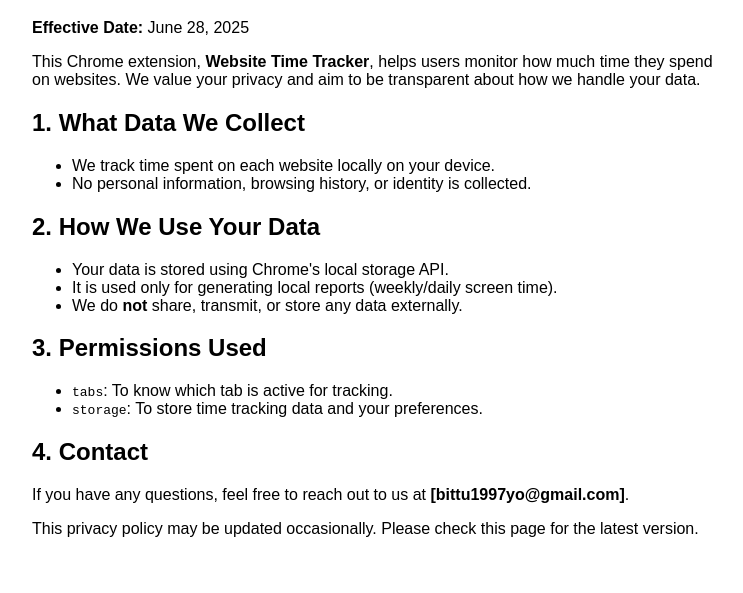
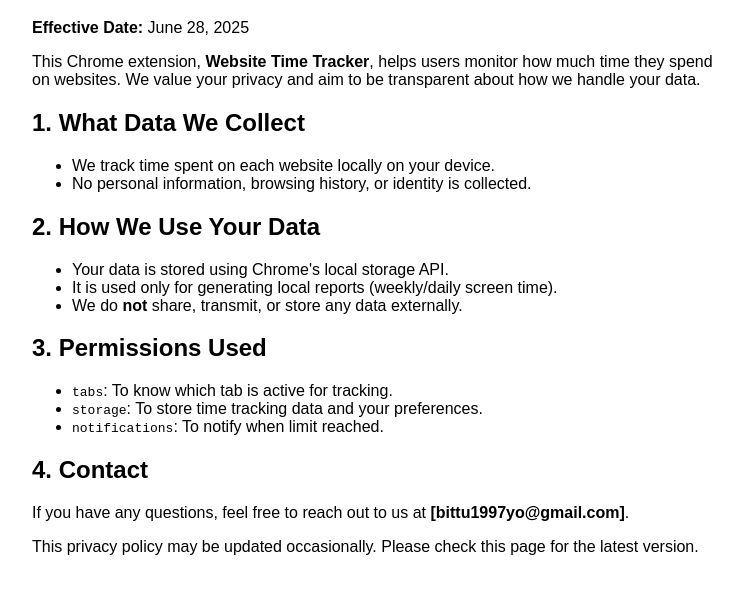
Before and after one commit to yogeshAgarwal/website-time-tracker, a plain HTML site: page index.html in a window 1280 px wide. Shown: the part 93-686 px from the top of the page, without its empty margins (258-1001 px from the left). Drawn offline with Linux system fonts and the light colour scheme.

Commit message:
Update index.html

```diff
--- a/index.html
+++ b/index.html
@@ -27,6 +27,7 @@
   <ul>
     <li><code>tabs</code>: To know which tab is active for tracking.</li>
     <li><code>storage</code>: To store time tracking data and your preferences.</li>
+    <li><code>notifications</code>: To notify when limit reached.</li>
   </ul>
 
   <h2>4. Contact</h2>
```
